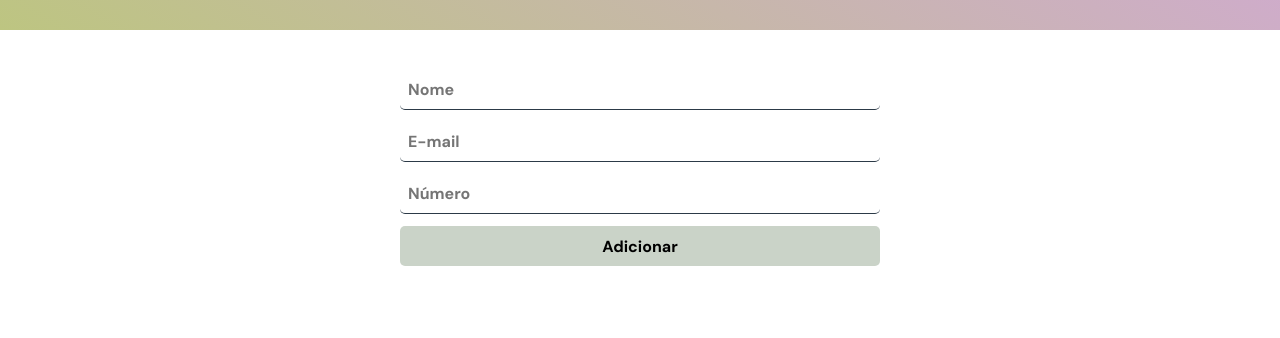
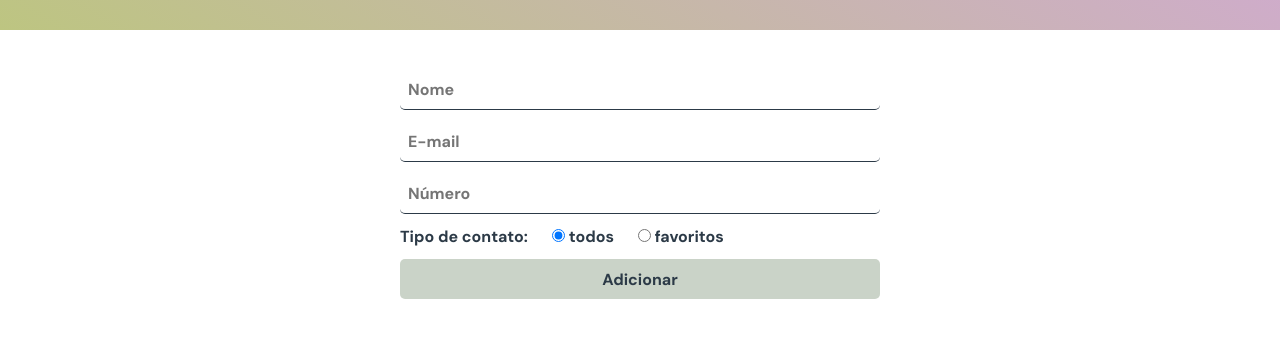
Before and after one commit to Julia-slvbrg/contactList-react-deux, a React (Vite) app: page /adicionar in a window 1280 px wide. Shown: the part 334-672 px from the top of the page. Built offline with nearby package versions, Linux system fonts and the light colour scheme.

Commit message:
chore: redux function to add a new contact implemented

```diff
--- a/src/container/AddForm/index.tsx
+++ b/src/container/AddForm/index.tsx
@@ -1,12 +1,73 @@
+import { useDispatch } from 'react-redux'
+import { FormEvent, useState } from 'react'
 import * as S from './styles'
+import * as enums from '../../utils/enums/Contacts'
+import Contact from '../../models/Contact'
+import { add } from '../../store/reducers/contacts'
+import { useNavigate } from 'react-router-dom'
 
 const AddForm = () => {
+  const dispatch = useDispatch()
+  const navigate = useNavigate()
+
+  const [name, setName] = useState('')
+  const [email, setEmail] = useState('')
+  const [number, setNumber] = useState('')
+  const [type, setType] = useState(enums.ContactType.ALL)
+
+  const addContact = (event: FormEvent) => {
+    event.preventDefault()
+    const newContact = new Contact(
+      name,
+      email,
+      number,
+      enums.ContactType.ALL,
+      1
+    )
+
+    const newContactObj = {...newContact}
+
+    dispatch(add(newContactObj))
+    navigate('/')
+  }
+
   return (
     <S.Aside>
-      <S.Form>
-        <input type="text" placeholder="Nome" />
-        <input type="email" placeholder="E-mail" />
-        <input type="number" placeholder="Número" />
+      <S.Form onSubmit={addContact}>
+        <S.textInput
+          type="text"
+          placeholder="Nome"
+          value={name}
+          onChange={(e) => setName(e.target.value)}
+        />
+        <S.textInput
+          type="email"
+          placeholder="E-mail"
+          value={email}
+          onChange={(e) => setEmail(e.target.value)}
+        />
+        <S.textInput
+          type="number"
+          placeholder="Número"
+          value={number}
+          onChange={(e) => setNumber(e.target.value)}
+        />
+        <S.TypeBox>
+          <p>Tipo de contato:</p>
+          {Object.values(enums.ContactType).map((type, index) => (
+            <div key={index}>
+              <input
+                value={type}
+                name="type"
+                type="radio"
+                id={type}
+                defaultChecked={type === enums.ContactType.ALL}
+                onChange={(e) => setType(e.target.value as enums.ContactType)}
+              />{' '}
+              <label htmlFor={type}>{type}</label>
+            </div>
+          ))}
+        </S.TypeBox>
         <S.Btn type="submit">Adicionar</S.Btn>
       </S.Form>
     </S.Aside>
--- a/src/container/AddForm/styles.ts
+++ b/src/container/AddForm/styles.ts
@@ -10,7 +10,6 @@ export const Form = styled.form`
   gap: 12px;
   width: 600px;
 
-  input,
   button {
     height: 40px;
     width: 80%;
@@ -18,13 +17,40 @@ export const Form = styled.form`
     border: none;
     font-size: 16px;
     font-weight: bold;
-  }
-  input {
-    padding: 8px;
-    border-bottom: 1px solid #2c3a47;
+    color: #2c3a47;
   }
 `
+export const textInput = styled.input`
+  height: 40px;
+  width: 80%;
+  border-radius: 5px;
+  border: none;
+  font-size: 16px;
+  font-weight: bold;
+  padding: 8px;
+  border-bottom: 1px solid #2c3a47;
 
+  &::-webkit-outer-spin-button,
+  &::-webkit-inner-spin-button {
+    -webkit-appearance: none;
+    margin: 0;
+
+    &[type='number'] {
+      -moz-appearance: textfield;
+    }
+  }
+`
+export const TypeBox = styled.div`
+  display: flex;
+  flex-direction: row;
+  align-items: start;
+  justify-content: start;
+  gap: 24px;
+  width: 80%;
+  font-size: 16px;
+  font-weight: bold;
+  color: #2c3a47;
+`
 export const Btn = styled.button`
   background-color: #cad3c8;
   cursor: pointer;
--- a/src/store/reducers/contacts.ts
+++ b/src/store/reducers/contacts.ts
@@ -77,9 +77,23 @@ const contactSlice = createSlice({
           ? (state.itens[contactIndex].type = enums.ContactType.FAVORITE)
           : (state.itens[contactIndex].type = enums.ContactType.ALL)
       }
+    },
+    add: (state, action: PayloadAction<Omit<Contact, 'id'>>) => {
+      const contactExists = state.itens.find((contact) => contact.name.toLocaleLowerCase() === action.payload.name.toLocaleLowerCase())
+
+      if (contactExists) return alert('Já existe um contato com esse nome')
+
+
+        const lastContact = state.itens[state.itens.length -1]
+        const newContact = {
+          ...action.payload,
+          id: lastContact? lastContact.id + 1 : 1
+        }
+
+        state.itens.push(newContact)
     }
   }
 })
 
-export const { remove, edit, changeType } = contactSlice.actions
+export const { remove, edit, changeType, add } = contactSlice.actions
 export default contactSlice.reducer
```
